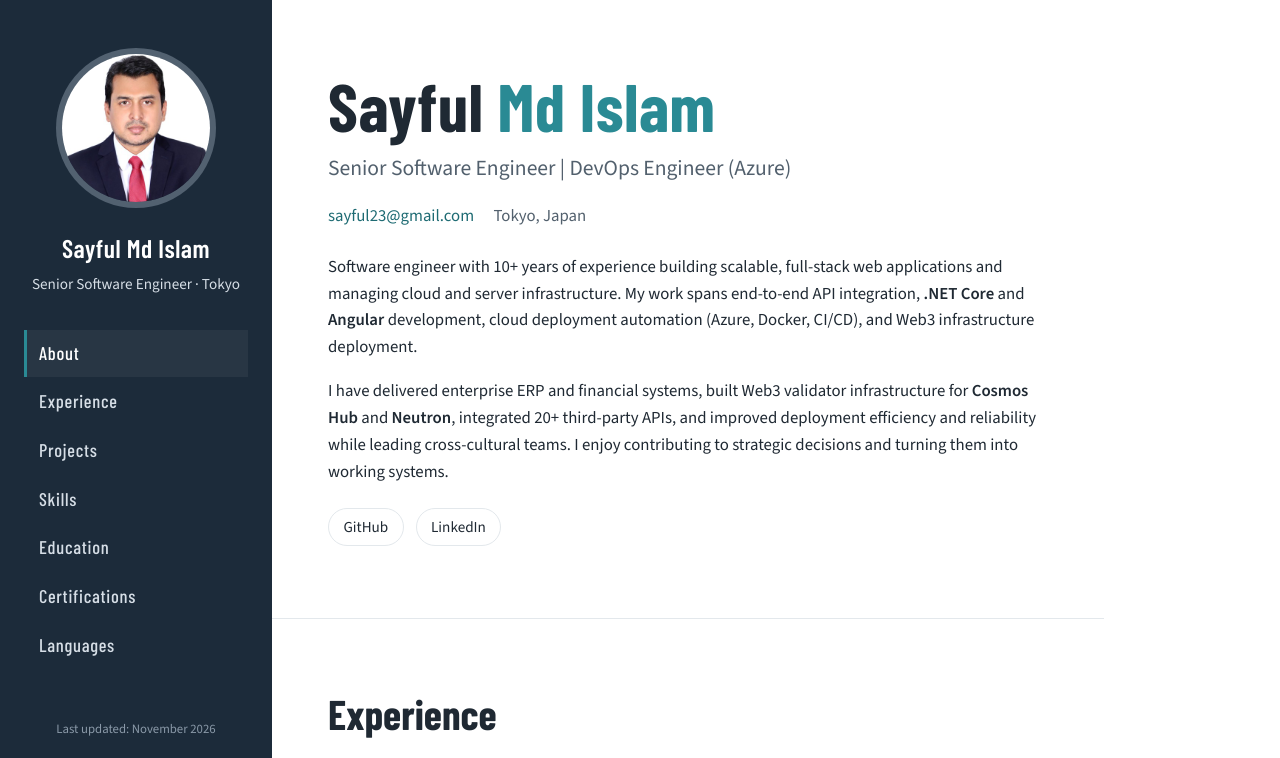
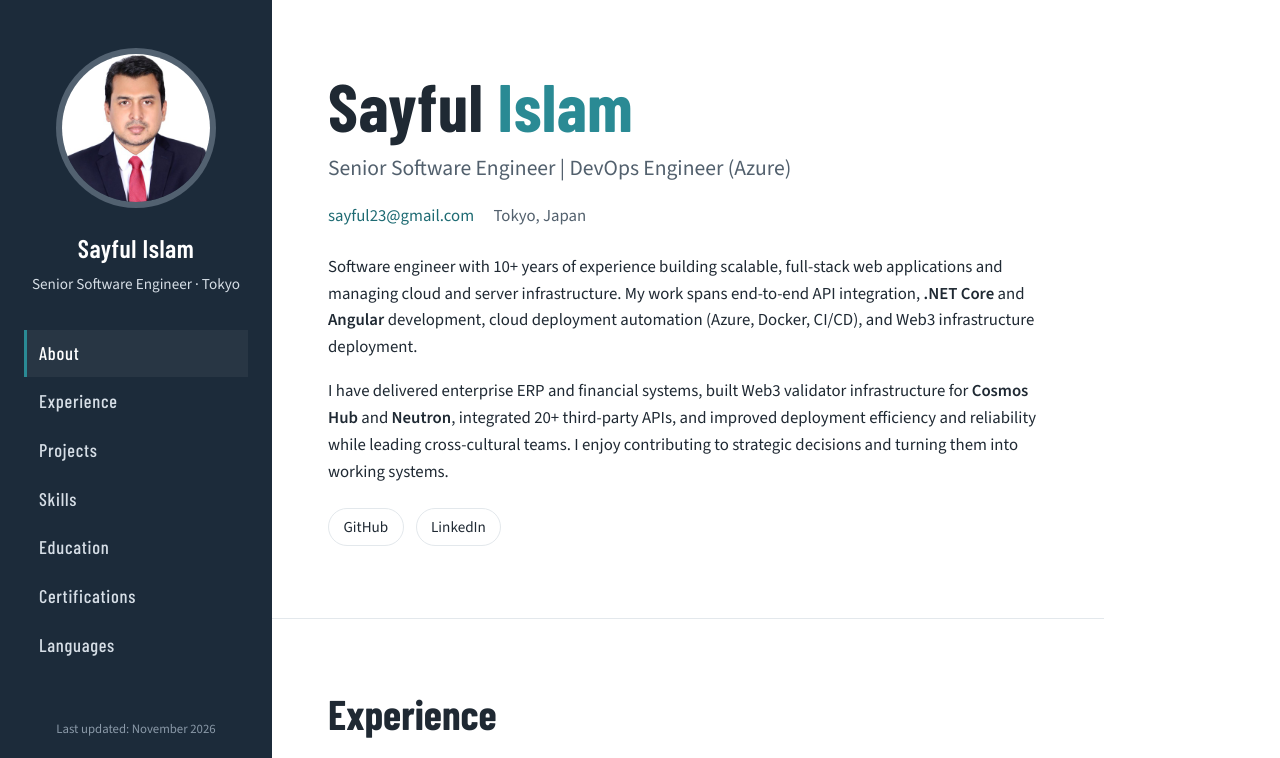
Before and after one commit to sayfulislam/sayfulislam.github.io, a plain HTML site: page index.html in a window 1280 px wide. Shown: the top 758 px of the page. Drawn offline with nearby package versions, Linux system fonts and the light colour scheme.

Commit message:
MD portion removed from the name

```diff
--- a/index.html
+++ b/index.html
@@ -3,10 +3,10 @@
 <head>
   <meta charset="utf-8">
   <meta name="viewport" content="width=device-width, initial-scale=1">
-  <meta name="author" content="Sayful Md Islam">
-  <meta name="description" content="Portfolio of Sayful Md Islam — Senior Software Engineer and DevOps Engineer (Azure) in Tokyo, Japan">
+  <meta name="author" content="Sayful Islam">
+  <meta name="description" content="Portfolio of Sayful Islam — Senior Software Engineer and DevOps Engineer (Azure) in Tokyo, Japan">
   <meta name="keywords" content="Sayful Islam, Senior Software Engineer, DevOps Engineer, Azure, .NET Core, Angular, Cosmos validator, Tokyo">
-  <title>Sayful Md Islam — Senior Software Engineer</title>
+  <title>Sayful Islam — Senior Software Engineer</title>
   <link rel="preconnect" href="https://fonts.googleapis.com">
   <link href="https://fonts.googleapis.com/css2?family=Barlow+Condensed:wght@500;600;700&family=Source+Sans+3:ital,wght@0,400;0,600;1,400&display=swap" rel="stylesheet">
   <style>
@@ -145,8 +145,8 @@
 <body>
 
 <aside class="side">
-  <img src="images/profile.jpg" alt="Photo of Sayful Md Islam">
-  <p class="name">Sayful Md Islam</p>
+  <img src="images/profile.jpg" alt="Photo of Sayful Islam">
+  <p class="name">Sayful Islam</p>
   <button class="menu-btn" type="button" aria-expanded="false" aria-controls="nav">Menu</button>
   <p class="role">Senior Software Engineer · Tokyo</p>
   <nav id="nav" aria-label="Sections">
@@ -164,7 +164,7 @@
 <main>
 
   <section id="about">
-    <h1>Sayful <span>Md Islam</span></h1>
+    <h1>Sayful <span> Islam</span></h1>
     <p class="subtitle">Senior Software Engineer | DevOps Engineer (Azure)</p>
     <p class="contact">
       <a href="mailto:sayful23@gmail.com">sayful23@gmail.com</a>
```
